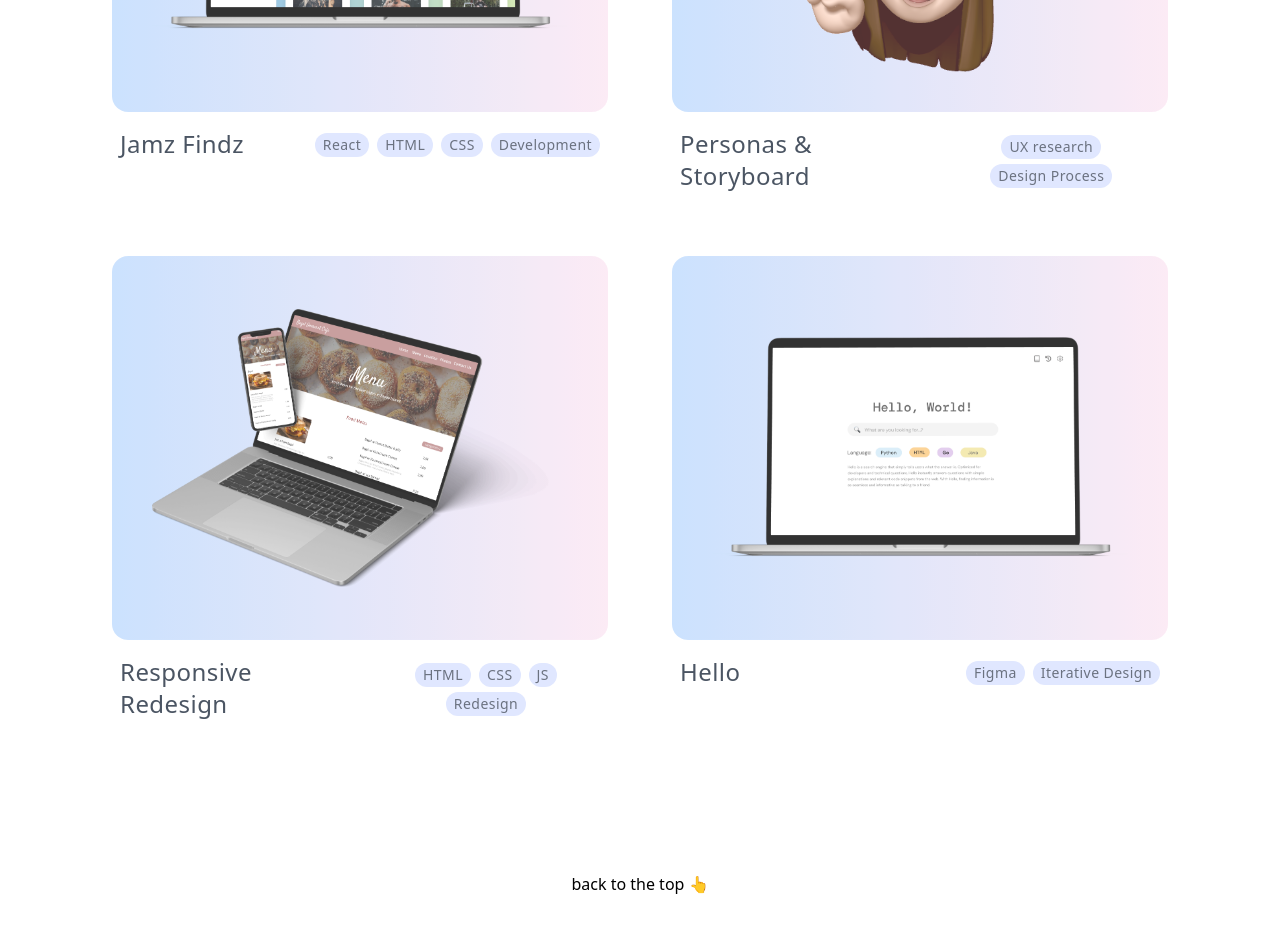
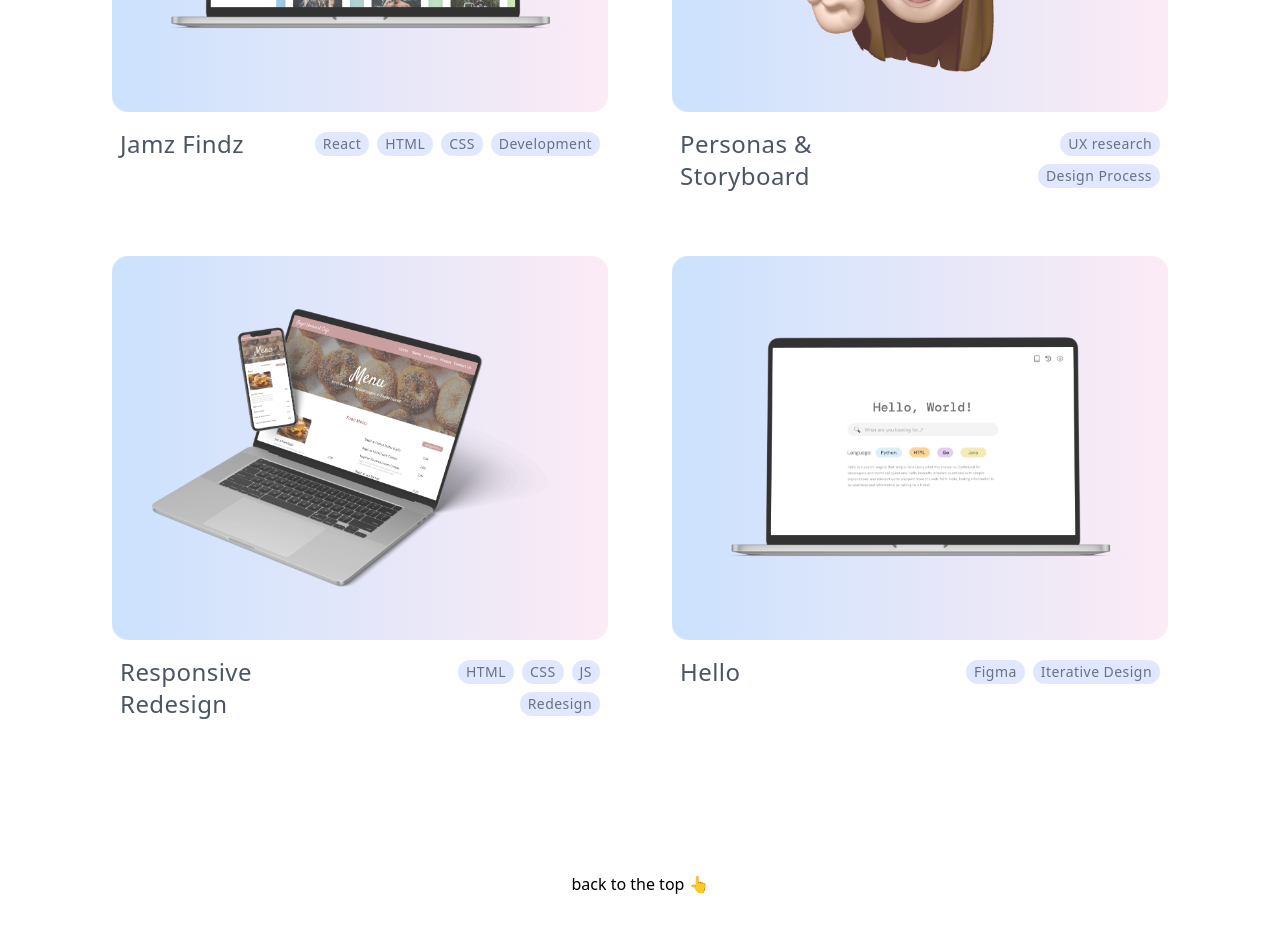
Before and after one commit to happyquokka123/portfolio, a React (Create React App) app: page / in a window 1280 px wide. Shown: the part 1140-2066 px from the top of the page. Built offline with nearby package versions, Linux system fonts and the light colour scheme.

Commit message:
tags alignment

```diff
--- a/src/components/Projects.js
+++ b/src/components/Projects.js
@@ -34,7 +34,7 @@
               </Link>
               <div className="mx-2 mt-4 flex flex-row justify-between items-center">
                 <h1 className="text-start text-gray-600 font-medium text-2xl">{project.title}</h1>
-                <div>
+                <div className="flex flex-wrap justify-end gap-y-2">
                   {project.tags.map((tag) => (
                     <button className="rounded-full bg-indigo-100 text-gray-500 text-sm px-2 py-0.5 ml-2">{tag}</button>
                   ))}
```
